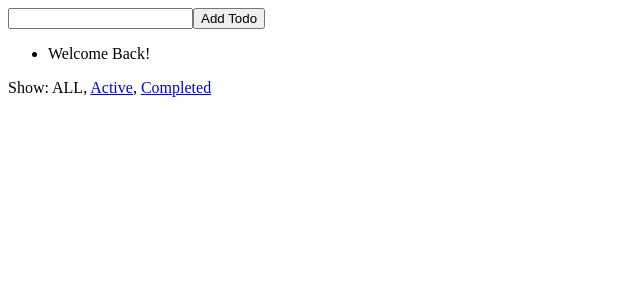
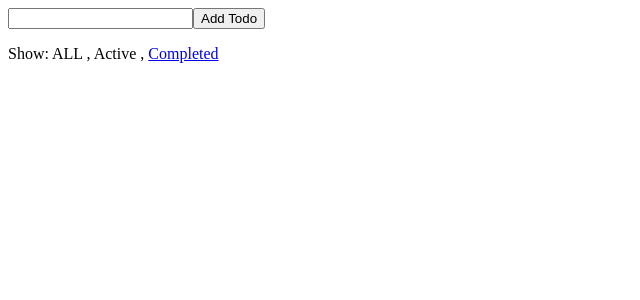
Before and after one commit to AlexeyGorobtsov/Building_ReactAplication_With_Idiomatic_Redux, a React app: page /active in a window 1280 px wide. Shown: the top 300 px of the page, without its empty margins (0-640 px from the left). Built offline with nearby package versions, Linux system fonts and the light colour scheme.

Commit message:
lesson_4_5_6

```diff
--- a/index.html
+++ b/index.html
@@ -9,5 +9,6 @@
 </head>
 <body>
 <div id="root"></div>
+<script src="/bundle.js"></script>
 </body>
 </html>
--- a/package.json
+++ b/package.json
@@ -28,7 +28,10 @@
     "webpack-dev-middleware": "^3.6.0"
   },
   "dependencies": {
+    "history": "^4.7.2",
     "lodash": "^4.17.11",
-    "node-uuid": "^1.4.8"
+    "node-uuid": "^1.4.8",
+    "react-router": "^4.3.1",
+    "react-router-dom": "^4.3.1"
   }
 }
--- a/server.js
+++ b/server.js
@@ -1,5 +1,6 @@
 const express = require('express');
 const webpack = require('webpack');
+const path = require('path');
 const webpackDevMiddleware = require('webpack-dev-middleware');
 
 const app = new express();
@@ -10,6 +11,10 @@ app.use(webpackDevMiddleware(compiler, {
     publicPath: config.output.publicPath
 }));
 
+app.get('/*', (req, res) => {
+    res.sendFile(path.join(__dirname, './index.html'));
+});
+
 app.listen(3000, function () {
     console.log('Example app listening on port 3000!')
 });
--- a/src/components/FilterLink.js
+++ b/src/components/FilterLink.js
@@ -1,22 +1,22 @@
-import { connect } from 'react-redux';
-import { setVisibilityFilter } from "../actions";
-import Link from './Link';
+import React from 'react';
+import {NavLink} from 'react-router-dom';
+import PropTypes from 'prop-types';
 
-const mapStateToProps = (state, ownProps) => {
-    return {
-        active: ownProps.filter === state.visibilityFilter
-    };
+const FilterLink = ({filter, children}) => (
+    <NavLink
+        to={(filter === 'all') ? '/' : filter}
+        activeStyle={{
+            textDecoration: 'none',
+            color: 'black'
+        }}
+    >
+        {children} {console.log(filter)}
+    </NavLink>
+);
+
+FilterLink.propTypes = {
+  filter: PropTypes.oneOf(['all', 'completed', 'active']).isRequired,
+  children: PropTypes.node.isRequired
 };
 
-const mapDispatchToProps = (dispatch, ownProps) => ({
-        onClick: () => {
-            dispatch(setVisibilityFilter(ownProps.filter));
-        }
-});
-
-const FilterLink = connect(
-    mapStateToProps,
-    mapDispatchToProps
-)(Link);
-
 export default FilterLink;
--- a/src/components/Footer.js
+++ b/src/components/Footer.js
@@ -5,15 +5,15 @@ const Footer = () => (
     <p>
         Show:
         {' '}
-        <FilterLink filter={'SHOW_ALL'}>
+        <FilterLink filter='all'>
             ALL
         </FilterLink>
         {', '}
-        <FilterLink filter={'SHOW_ACTIVE'}>
+        <FilterLink filter=''>
             Active
         </FilterLink>
         {', '}
-        <FilterLink filter={'SHOW_COMPLETED'}>
+        <FilterLink filter='completed'>
             Completed
         </FilterLink>
     </p>
--- /dev/null
+++ b/src/components/Root.js
@@ -0,0 +1,23 @@
+import React from 'react';
+import { Provider } from 'react-redux';
+import PropTypes from 'prop-types';
+import { Router , Route } from 'react-router';
+import createBrowserHistory from 'history/createBrowserHistory'
+
+import App from './App';
+
+const history = createBrowserHistory();
+
+const Root = ({ store }) => (
+    <Provider store={store}>
+        <Router history={history} >
+            <Route path='/:filter?' component={App}/>
+        </Router>
+    </Provider>
+);
+
+Root.propTypes = {
+    store: PropTypes.object.isRequired
+};
+
+export default Root
--- /dev/null
+++ b/src/configureStore.js
@@ -0,0 +1,20 @@
+import {createStore} from 'redux';
+import throttle from 'lodash/throttle';
+import todoApp from './redusers';
+import {loadState, saveState} from "./localStorage";
+
+
+const configureStore = () => {
+    const persistedState = loadState();
+    const store = createStore(todoApp, persistedState);
+
+    store.subscribe(throttle(()=> {
+        saveState({
+            todos: store.getState().todos
+        })
+    }, 1000));
+
+    return store;
+};
+
+export default configureStore;
--- a/src/index.js
+++ b/src/index.js
@@ -1,31 +1,13 @@
 import React from 'react';
 import {render } from 'react-dom';
-import { Provider } from 'react-redux';
-import { createStore } from 'redux';
-import todoApp from './redusers';
-import App from './components/App';
-import { loadState, saveState } from "./localStorage";
-import throttle from 'lodash/throttle';
+import Root from "./components/Root";
+import configureStore from "./configureStore";
 
-const persistedState = {
-  todos: [{
-      id: '0',
-      text: 'Welcome Back!',
-      completed: false
-  }]
-};
 
-const store = createStore(todoApp, persistedState);
+const store = configureStore();
 
-store.subscribe(throttle(() => {
-    saveState({
-        todos: store.getState().todos
-    })
-}, 1000));
 
 render(
-    <Provider store={store}>
-        <App />
-    </Provider>,
+    <Root store={store} />,
     document.getElementById('root')
 );
--- a/webpack.config.js
+++ b/webpack.config.js
@@ -1,6 +1,5 @@
 const path = require('path');
 const HtmlWebpackPlugin = require('html-webpack-plugin');
-const CleanWebpackPlugin = require('clean-webpack-plugin');
 
 module.exports = {
     mode: 'development',
@@ -12,11 +11,7 @@ module.exports = {
         contentBase: './src'
     },
     plugins: [
-        new CleanWebpackPlugin(['dist']),
-        new HtmlWebpackPlugin({
-            title: 'Output management',
-            template: './index.html'
-        })
+        new HtmlWebpackPlugin({template: './index.html'})
     ],
     module: {
         rules: [
@@ -30,7 +25,7 @@ module.exports = {
         ]
     },
     output: {
-        filename: '[name].bundle.js',
+        filename: 'bundle.js',
         path: path.resolve(__dirname, 'dist'),
         publicPath: '/'
     }
```
Also changed, not shown: 1 other file (tests, documents, lock files or other folders).
